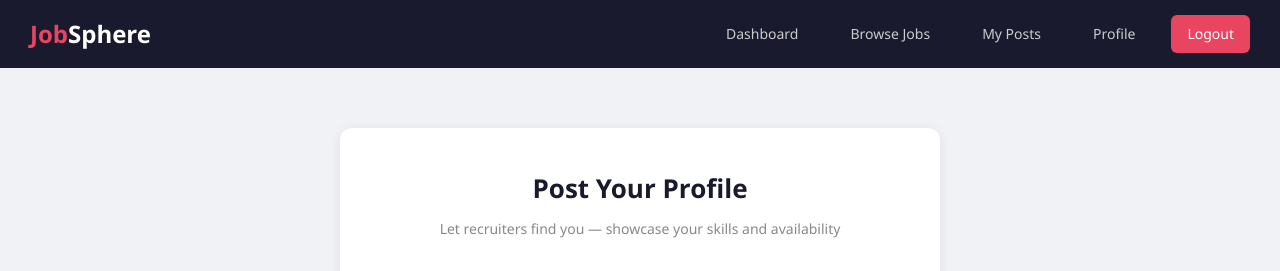
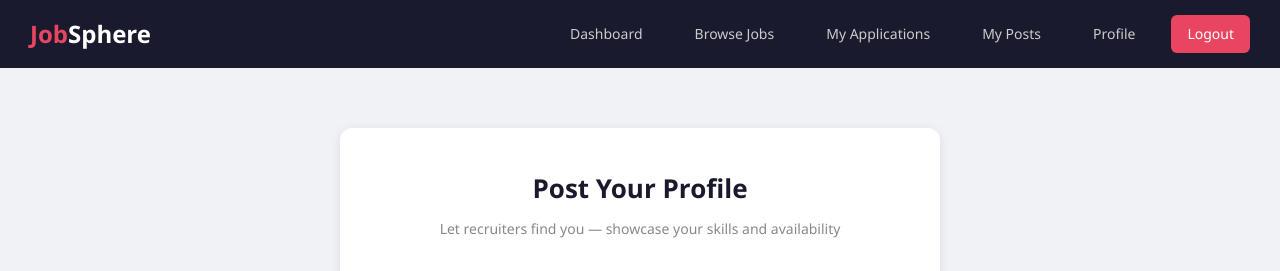
Before and after one commit to Sharmin-Sultana-Shila/JobSphere, a Django app: page /recruitments/seeker-post/create/ in a window 1280 px wide. Shown: the top 271 px of the page. Run offline with Django 5.2, Linux system fonts and the light colour scheme; a user stored in the database is signed in; data comes from the database, SQL or seed files in the repository.

Commit message:
Add 'My Applications' link for seeker users
Updated the navbar links for seekers to include 'My Applications'.

```diff
--- a/templates/base.html
+++ b/templates/base.html
@@ -279,6 +279,7 @@
                 {% if user.user_type == 'seeker' %}
                     <a href="{% url 'seeker_dashboard' %}">Dashboard</a>
                     <a href="{% url 'job_list' %}">Browse Jobs</a>
+                    <a href="{% url 'my_applications' %}">My Applications</a>
                     <a href="{% url 'my_seeker_posts' %}">My Posts</a>
                     <a href="{% url 'seeker_profile' %}">Profile</a>
                 {% elif user.user_type == 'recruiter' %}
```
